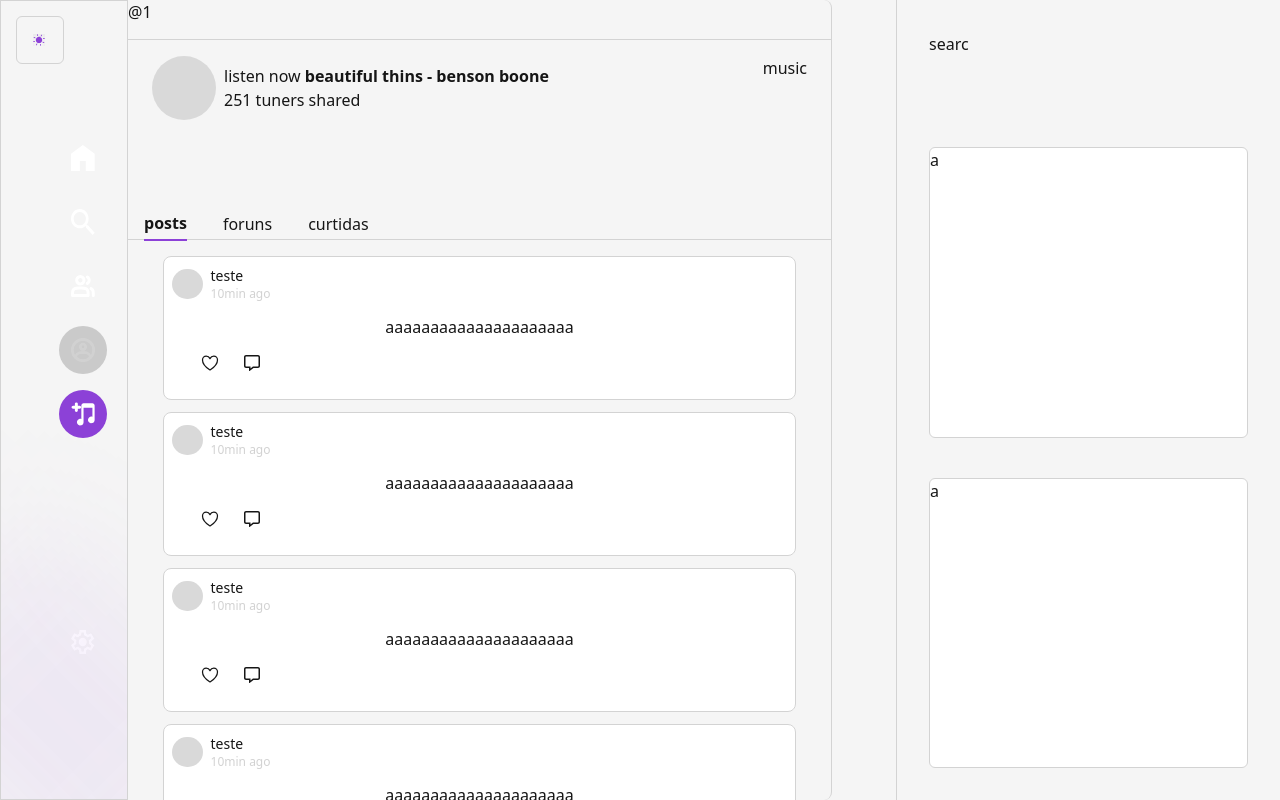
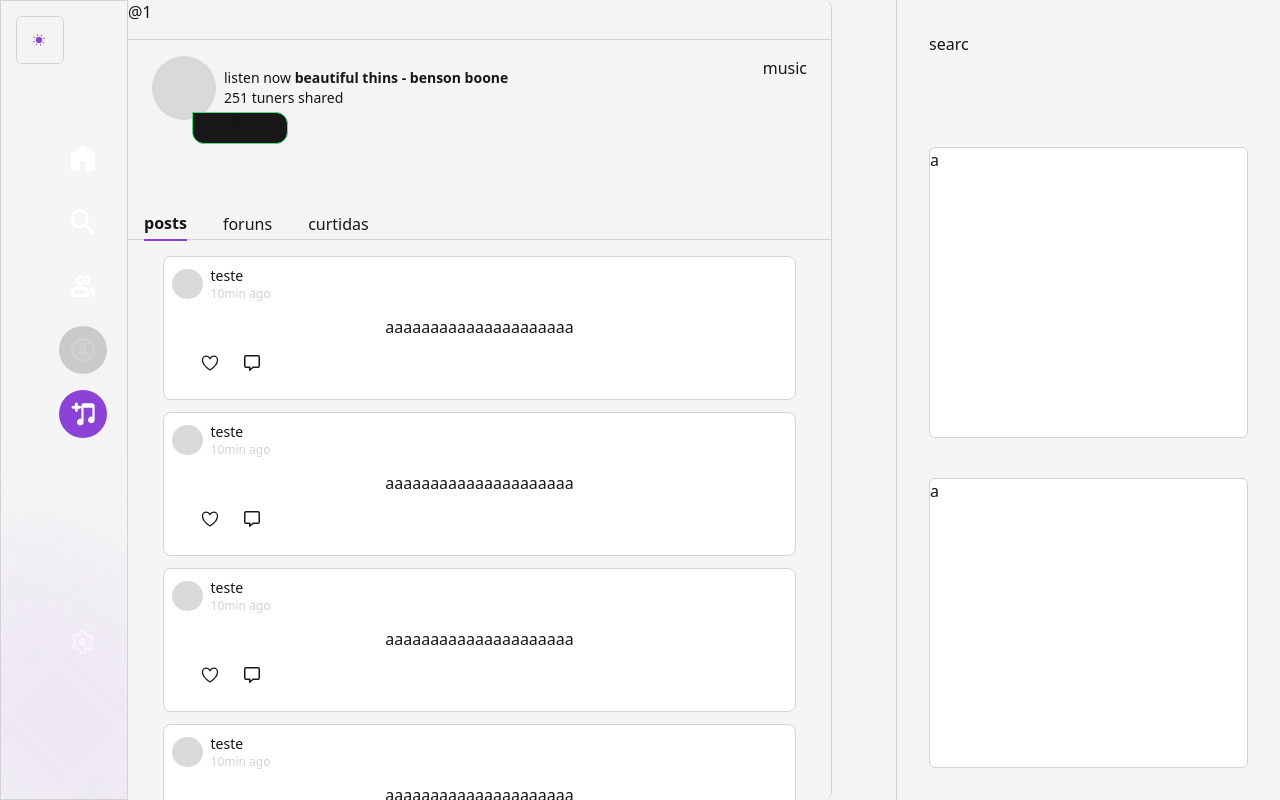
Before and after one commit to raquel-brena/TuneTown, a React (Vite) app in the folder client/: page /1 in a window 1280 px wide. Built offline with nearby package versions, Linux system fonts and the light colour scheme.

Commit message:
style: Update Profile page layout and components

```diff
--- a/client/src/app/pages/Profile.tsx
+++ b/client/src/app/pages/Profile.tsx
@@ -29,7 +29,12 @@ export const Profile = () => {
                 <div className="flex justify-between px-6  pt-4 ">
                   <div className="flex flex-row items-center gap-2">
                     <Photo bg="d9d9d9" size="4" />
-                    <div className="flex flex-col">
+                    <div className="w-24 z-10 top-[4.5rem] left-16 absolute h-8
+                     bg-zinc-900 rounded-tr-xl rounded-bl-xl rounded-br-xl border p-0
+                      border-green-400 text-center text-sm font-semibold">
+                      @{profileId}
+                     </div>
+                    <div className="flex flex-col text-sm">
                       <span>
                         listen now <b> beautiful thins - benson boone</b>
                       </span>
```
